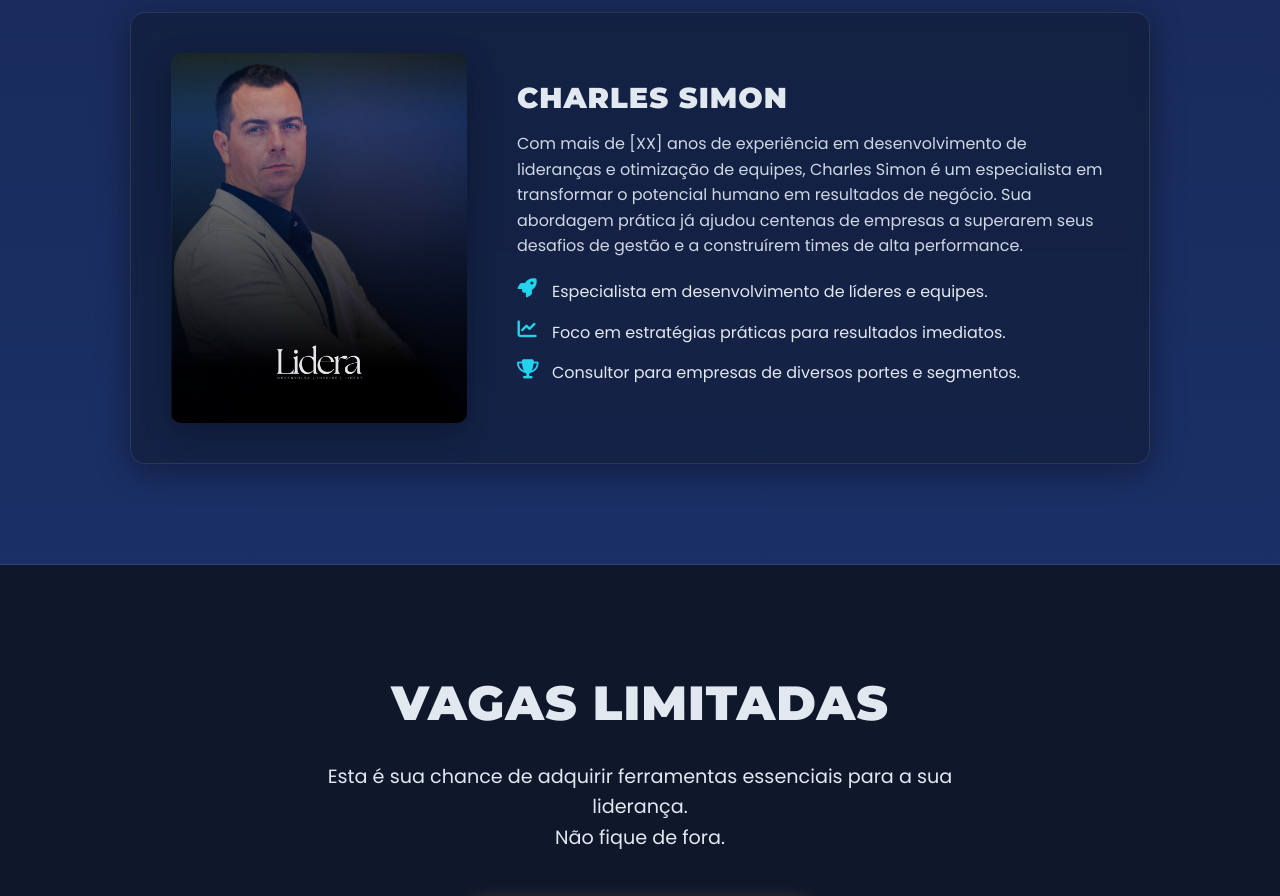
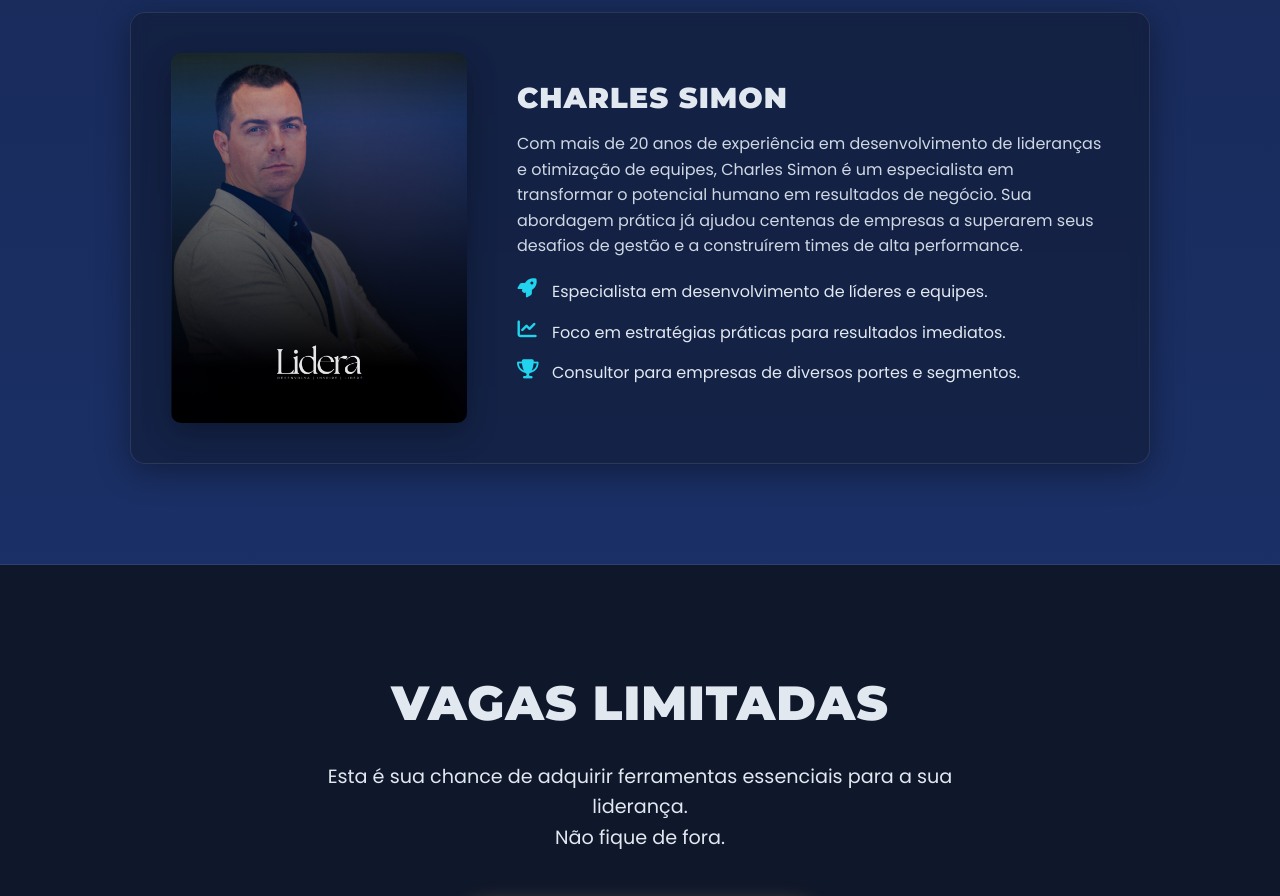
Before and after one commit to somoslidera/pre-jdl, a plain HTML site: page index.html in a window 1280 px wide. Shown: the part 2780-3676 px from the top of the page. Drawn offline with Linux system fonts and the light colour scheme.

Commit message:
Update index.html

```diff
--- a/index.html
+++ b/index.html
@@ -412,7 +412,7 @@
                         <img src="./charles-simon.png" alt="Foto de Charles Simon">
                         <div>
                             <h3>Charles Simon</h3>
-                            <p style="text-align: left;">Com mais de [XX] anos de experiência em desenvolvimento de lideranças e otimização de equipes, Charles Simon é um especialista em transformar o potencial humano em resultados de negócio. Sua abordagem prática já ajudou centenas de empresas a superarem seus desafios de gestão e a construírem times de alta performance.</p>
+                            <p style="text-align: left;">Com mais de 20 anos de experiência em desenvolvimento de lideranças e otimização de equipes, Charles Simon é um especialista em transformar o potencial humano em resultados de negócio. Sua abordagem prática já ajudou centenas de empresas a superarem seus desafios de gestão e a construírem times de alta performance.</p>
                             <ul class="icon-list">
                                 <li><i class="fas fa-rocket icon"></i><div>Especialista em desenvolvimento de líderes e equipes.</div></li>
                                 <li><i class="fas fa-chart-line icon"></i><div>Foco em estratégias práticas para resultados imediatos.</div></li>
```
